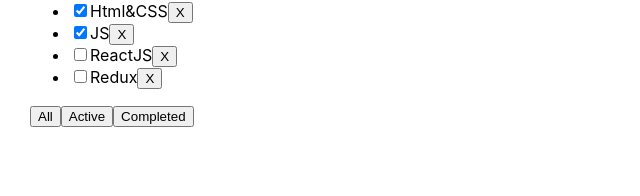
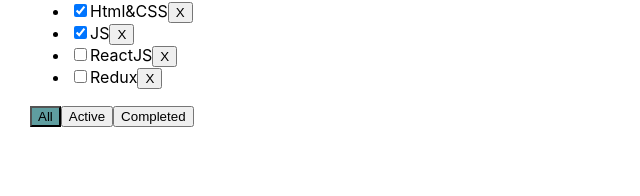
Before and after one commit to NatKhomich/todolist, a React (Create React App) app: page / in a window 1280 px wide. Shown: the part 97-293 px from the top of the page, without its empty margins (0-640 px from the left). Built offline with nearby package versions, Linux system fonts and the light colour scheme.

Commit message:
4 week style, button style

```diff
--- a/src/Todolist.tsx
+++ b/src/Todolist.tsx
@@ -1,6 +1,7 @@
 import React, {useState, KeyboardEvent, ChangeEvent} from 'react';
 import {ButtonFilterType} from './App';
 import {Button} from './components/Button';
+import s from './components/Todolist.module.css'
 
 type TasksType = {
     id: string,
@@ -20,11 +21,16 @@ type TodolistPropsType = {
 export const Todolist = (props: TodolistPropsType) => {
 
     const [newTitle, setNewTitle] = useState('')
+    const [error, setError] = useState<string|null>('')
+
+    const [buttonName, setButtonName] = useState<ButtonFilterType> ( 'All')
 
     const addTaskHandler = () => {
         if (newTitle.trim() !== '') {
             props.addTask(newTitle)
             setNewTitle('')
+        } else {
+            setError('Title is required')
         }
     }
 
@@ -36,25 +42,29 @@ export const Todolist = (props: TodolistPropsType) => {
     }
 
     const onChangeHandler = (event: ChangeEvent<HTMLInputElement>) => {
+        setError('')
         setNewTitle(event.currentTarget.value)
 
     }
 
-   /* const AllChangeFilterHandler = () => {
+    const AllChangeFilterHandler = () => {
         props.filterTask('All')
+        setButtonName('All')
     }
 
     const ActiveChangeFilterHandler = () => {
         props.filterTask('Active')
+        setButtonName('Active')
     }
 
     const CompletedChangeFilterHandler = () => {
         props.filterTask('Completed')
+        setButtonName('Completed')
+    }
+
+    /*const superFunction = (filterValue: ButtonFilterType) => {
+        props.filterTask(filterValue)
     }*/
-
-    const superFunction = (filterValue: ButtonFilterType) => {
-        props.filterTask(filterValue)
-    }
 
     return (
         <div>
@@ -62,10 +72,12 @@ export const Todolist = (props: TodolistPropsType) => {
                 <h3>{props.title}</h3>
                 <div>
                     <input value={newTitle}
+                           className={error ? s.error : ''}
                            onKeyDown={onKeyDownHandler}
                            onChange={onChangeHandler}/>
                     <button onClick={addTaskHandler}> +</button>
                 </div>
+                {error && <div className={s.errorMessage}> {error}  </div>}
                 <ul>
                     {props.tasks.map(t => { //вынести map???
 
@@ -90,13 +102,13 @@ export const Todolist = (props: TodolistPropsType) => {
                     })}
                 </ul>
                 <div>
-                    <Button name={'All'} callBack={()=>superFunction('All')} />
+                    {/*<Button name={'All'} callBack={()=>superFunction('All')} />
                     <Button name={'Active'} callBack={()=>superFunction('Active')} />
-                    <Button name={'Completed'} callBack={()=>superFunction('Completed')} />
+                    <Button name={'Completed'} callBack={()=>superFunction('Completed')} />*/}
 
-                    {/*<button onClick={()=>superFunction('All')}>All</button>
-                    <button onClick={()=>superFunction('Active')}>Active</button>
-                    <button onClick={()=>superFunction('Completed')}>Completed</button>*/}
+                    <button className={buttonName === 'All' ?  s.activeFilter: ''} onClick={AllChangeFilterHandler}>All</button>
+                    <button className={buttonName === 'Active' ?  s.activeFilter: ''} onClick={ActiveChangeFilterHandler}>Active</button>
+                    <button className={buttonName === 'Completed' ?  s.activeFilter: ''} onClick={CompletedChangeFilterHandler}>Completed</button>
 
                    {/* <button onClick={() => props.filterTask('Completed')}>Completed</button>*/}
                 </div>
--- a/src/components/Button.tsx
+++ b/src/components/Button.tsx
@@ -1,5 +1,6 @@
 import React from 'react';
 import {ButtonFilterType} from '../App';
+import s from './Todolist.module.css'
 
 type ButtonType = {
     name: ButtonFilterType
--- a/src/components/Todolist.module.css
+++ b/src/components/Todolist.module.css
@@ -0,0 +1,12 @@
+
+.error {
+    border: red 1px solid;
+}
+
+.errorMessage {
+    color: red
+}
+
+.activeFilter {
+    background-color: cadetblue;
+}
```
